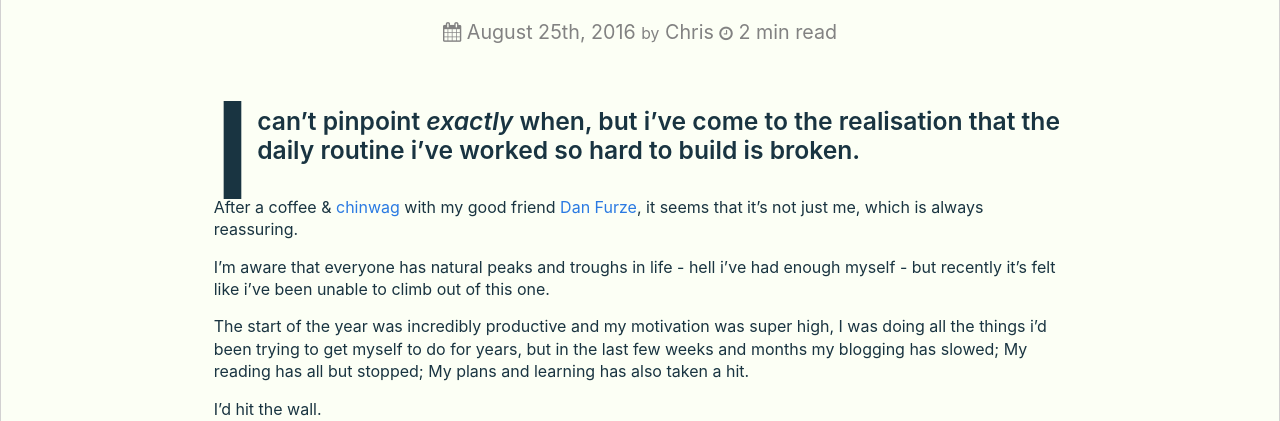
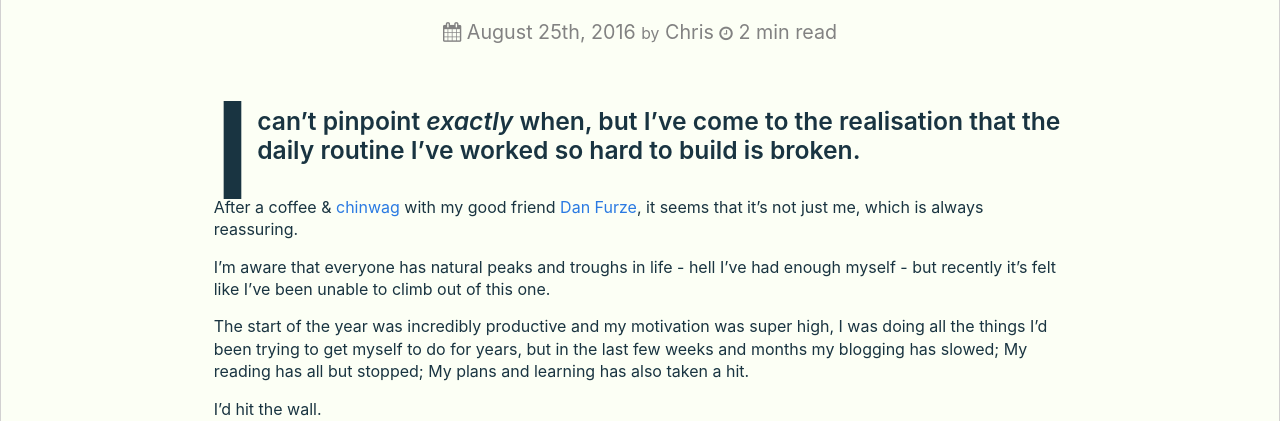
Before and after one commit to gbbns/gbbns.github.io, a Jekyll site: the page built from _posts/2016-08-25-broken.md, in a window 1280 px wide. Shown: the part 272-693 px from the top of the page. Built offline with Jekyll 4.4.1, drawn with Linux system fonts in a browser that asks for light colours; comment, search, counter and statistics services are not loaded; some of the changed text lies outside the part shown.

Commit message:
chore: fixing typo's

```diff
--- a/_posts/2016-08-25-broken.md
+++ b/_posts/2016-08-25-broken.md
@@ -5,13 +5,13 @@ date:   2016-08-25 08:30:00
 author: "Chris"
 categories: work personal motivation
 ---
-I can't pinpoint _exactly_ when, but i've come to the realisation that the daily routine i've worked so hard to build is broken.
+I can't pinpoint _exactly_ when, but I've come to the realisation that the daily routine I've worked so hard to build is broken.
 
 After a coffee &amp; [chinwag](http://www.urbandictionary.com/define.php?term=chinwag&defid=5703119) with my good friend [Dan Furze](https://twitter.com/furzeface), it seems that it's not just me, which is always reassuring.
 
-I'm aware that everyone has natural peaks and troughs in life - hell i've had enough myself - but recently it's felt like i've been unable to climb out of this one.
+I'm aware that everyone has natural peaks and troughs in life - hell I've had enough myself - but recently it's felt like I've been unable to climb out of this one.
 
-The start of the year was incredibly productive and my motivation was super high, I was doing all the things i'd been trying to get myself to do for years, but in the last few weeks and months my blogging has slowed; My reading has all but stopped; My plans and learning has also taken a hit.
+The start of the year was incredibly productive and my motivation was super high, I was doing all the things I'd been trying to get myself to do for years, but in the last few weeks and months my blogging has slowed; My reading has all but stopped; My plans and learning has also taken a hit.
 
 I'd hit the wall.
 
@@ -28,7 +28,7 @@ Dan suggested following [his](https://trello.com/b/wunSYyAp/bucket-list) and [Fr
 This is such a simple, yet mind-blowingly brilliant suggestion.
 
 ### Public sharing
-In the spirit of things i've got this post written up, and have already started with the boards.
+In the spirit of things I've got this post written up, and have already started with the boards.
 
 #### Public Trello boards
 * [Personal development](https://trello.com/b/qDGenMst/personal-development)
```
Also changed, not shown: _posts/2016-02-19-motivation.md (+3 -3 lines), _posts/2016-07-12-dealing-with-rejection.md (+1 -1 lines).
